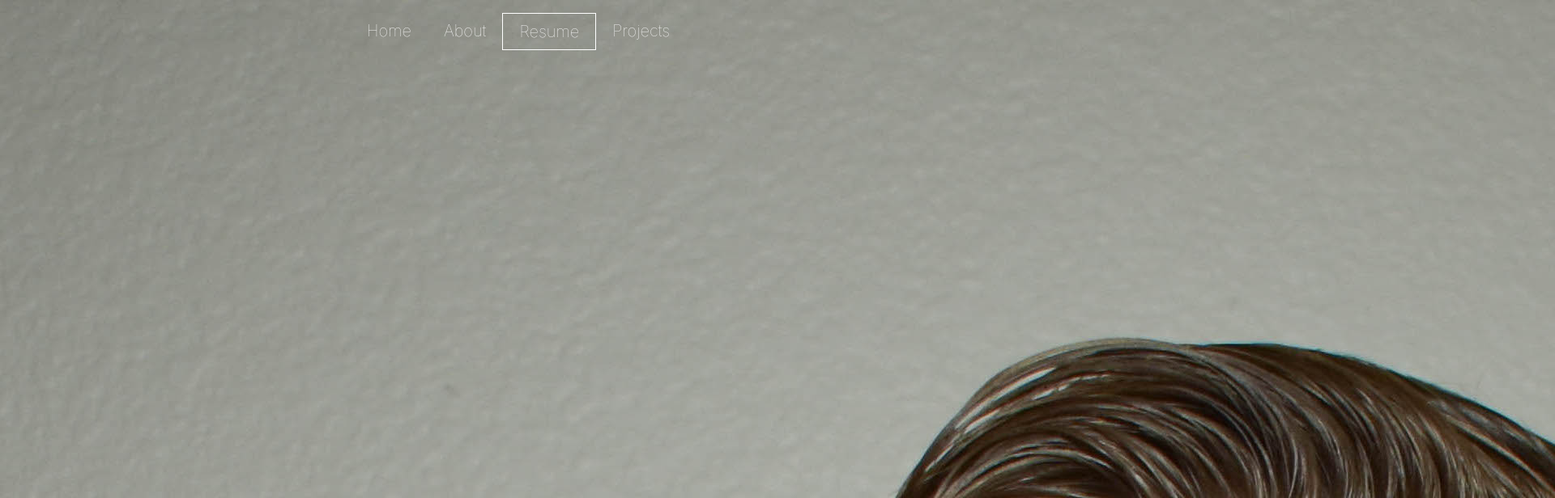
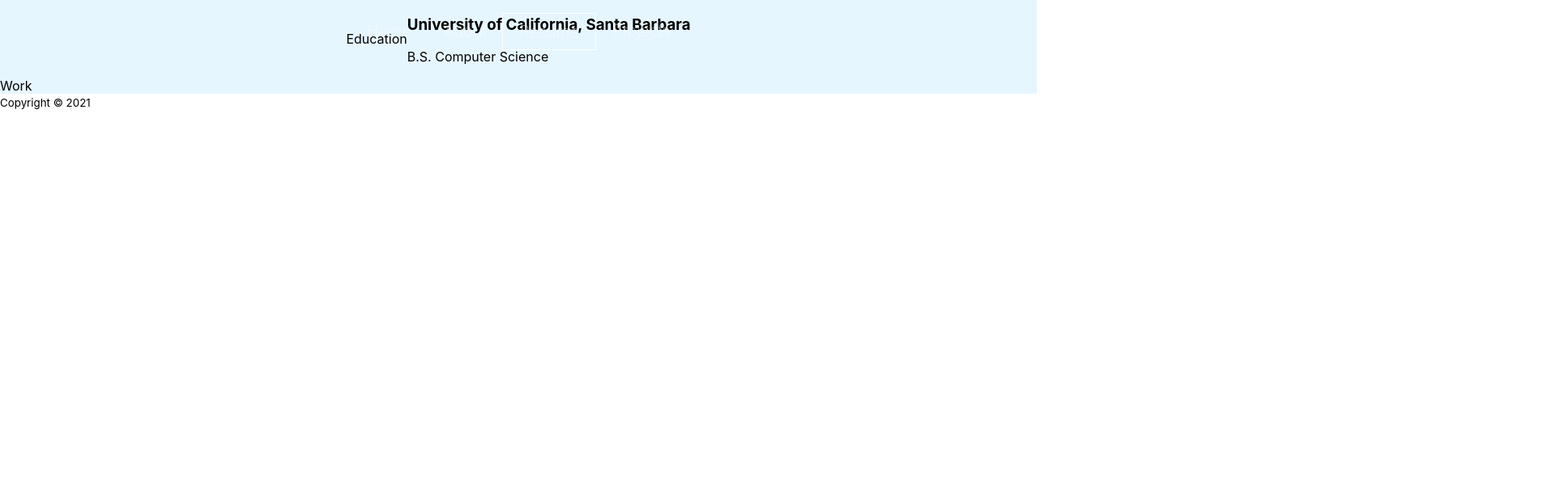
Before and after one commit to aroddick/personal-website, a React (Create React App) app: page /resume in a window 1280 px wide. Shown: the top 616 px of the page at 81% size, 1920 px wide, since content can reach past the window. Built offline with nearby package versions, Linux system fonts and the light colour scheme.

Commit message:
Started working on resume

```diff
--- a/src/Pages/About/About.js
+++ b/src/Pages/About/About.js
@@ -3,12 +3,13 @@
 import headshot from '../../assets/headshot.jpg';
 import ucsb from '../../assets/ucsb.jpeg';
 import guitar from '../../assets/guitar.JPG';
+import osu from '../../assets/osu.jpeg';
 
 const About = () => {
   return (
     <div>
       <div className={classes.imageContainer}>
-      <img className={classes.hero} src={ucsb}></img>
+        <img className={classes.hero} src={ucsb}></img>
       </div>
       <div className={classes.container}>
         <div className={classes.content}>
@@ -21,7 +22,11 @@
       <div className={classes.column}>
         <div className={classes.row}>
           <p>I've been playing guitar for about 10 years. It is one of my favorite things to do when I am stressed.</p>
-          <img src={guitar} width="50%"></img>
+          <img src={guitar}></img>
+        </div>
+        <div className={classes.row}>
+          <img src={osu}></img>
+          <p>Huuuuuuuuge Ohio State football fan. Happy the season is resumed and will cheer them on to the championship!</p>
         </div>
       </div>
 
--- a/src/Pages/About/About.module.css
+++ b/src/Pages/About/About.module.css
@@ -65,6 +65,16 @@
 .row {
   display: flex;
   justify-content: center;
+  align-items: center;
+}
+
+.row > * {
+  margin: 2rem;
+}
+
+.row > img {
+  width: auto;
+  max-width: 40%;
 }
 
 /* .row > p {
--- a/src/Pages/Home/Home.module.css
+++ b/src/Pages/Home/Home.module.css
@@ -26,3 +26,14 @@
   font-size: 3rem;
   margin: 1rem;
 }
+
+.links a {
+  -webkit-transition: opacity 300ms ease;
+  -moz-transition: opacity 300ms ease;
+  -ms-transition: opacity 300ms ease;
+  transition: opacity 300ms ease;
+}
+
+.links a:hover {
+  opacity: 0.6;
+}
--- a/src/Pages/Resume/Resume.js
+++ b/src/Pages/Resume/Resume.js
@@ -1,11 +1,25 @@
+import classes from './Resume.module.css';
 import React from 'react';
-// import classes from './Home.module.css';
-import headshot from '../../assets/headshot.jpg';
 
 const Resume = () => {
   return (
-    <div>
-      <img src={headshot}></img>
+    <div className={classes.column}>
+      <div className={classes.row}>
+        Education
+        <div>
+          <div>
+            <h3>University of California, Santa Barbara</h3>
+            <p>B.S. Computer Science</p>
+            <p></p>
+          </div>
+        </div>
+      </div>
+      <div>
+        Work
+        <div>
+
+        </div>
+      </div>
     </div>
   )
 }
--- /dev/null
+++ b/src/Pages/Resume/Resume.module.css
@@ -0,0 +1,11 @@
+.column {
+  background-color: #e6f6ff;
+  display: flex;
+  flex-direction: column;
+}
+
+.row {
+  display: flex;
+  justify-content: center;
+  align-items: center;
+}
```
Also changed, not shown: src/assets/osu.jpeg (added).
